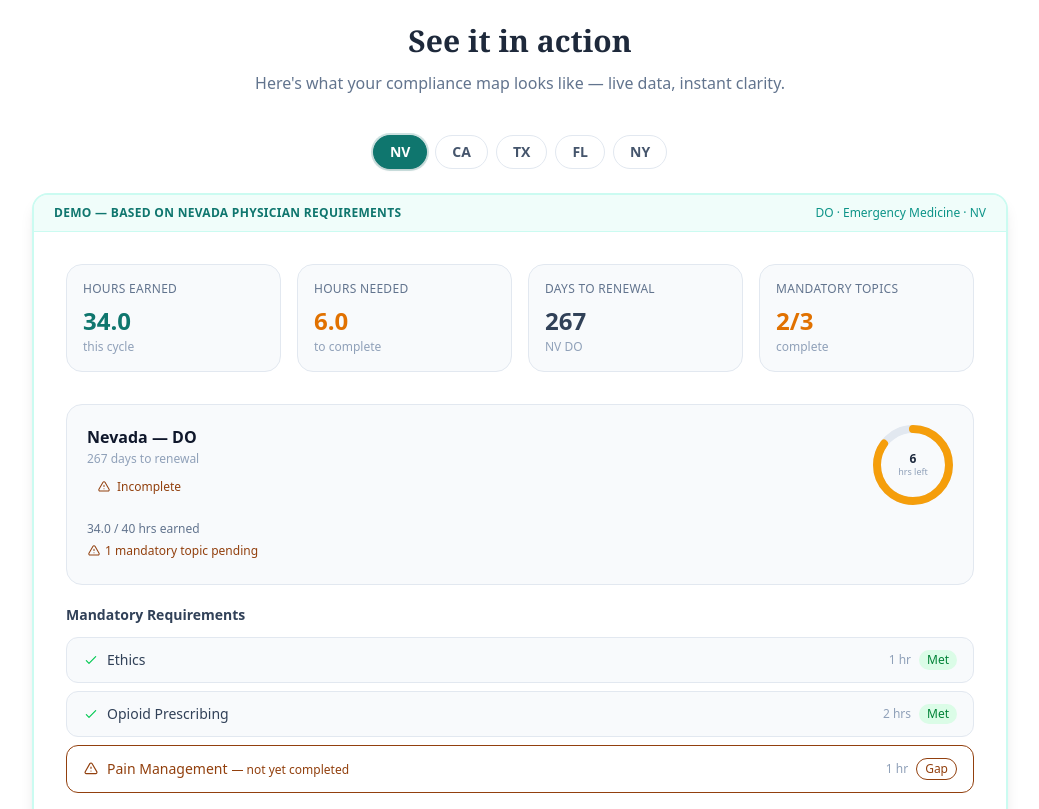
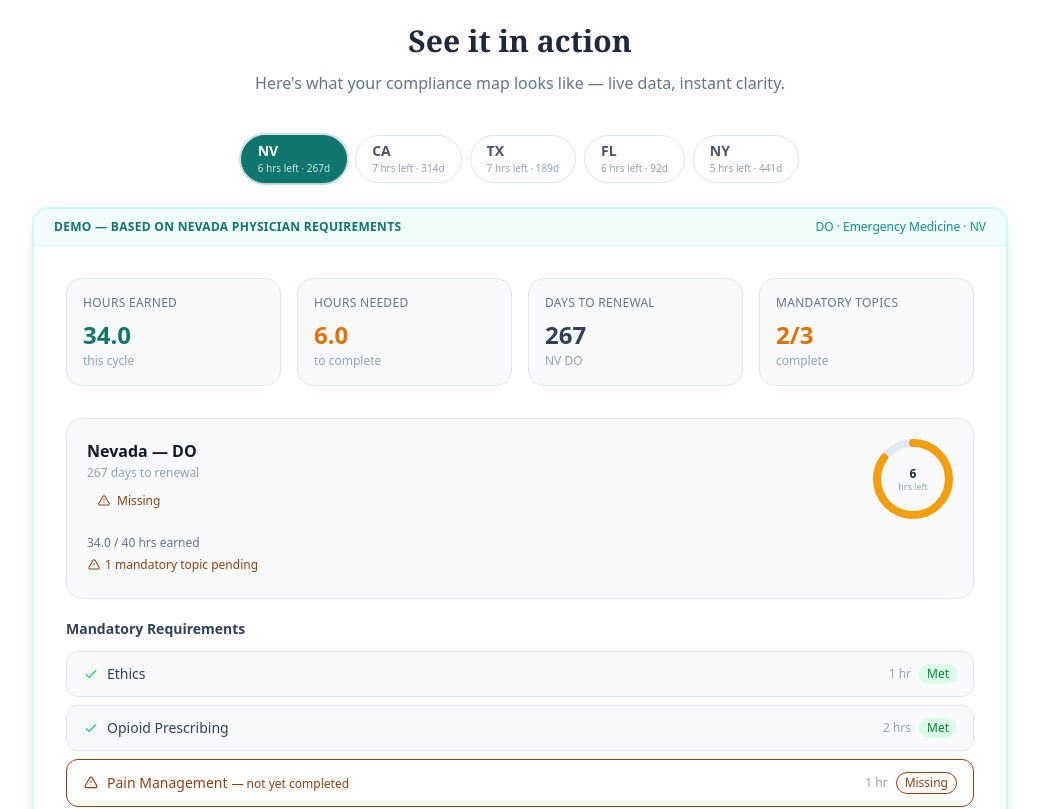
Before and after one commit to michaelrushtonjr/clearcme-site, a Next.js app: page / in a window 1280 px wide. Shown: the part 2240-3049 px from the top of the page, without its empty margins (120-1159 px from the left). Built offline with nearby package versions, Linux system fonts and the light colour scheme.

Commit message:
feat: clarify dashboard next actions and status labels

```diff
--- a/app/dashboard/compliance/page.tsx
+++ b/app/dashboard/compliance/page.tsx
@@ -89,6 +89,28 @@ const TONE: Record<string, { bg: string; text: string; border: string; bar: stri
   "warn-now": { bg: "bg-brand-crimsonTint", text: "text-brand-crimson",  border: "border-brand-crimsonTint", bar: "bg-brand-crimson" },
   due:        { bg: "bg-brand-crimsonTint", text: "text-brand-crimson",  border: "border-brand-crimsonTint", bar: "bg-brand-crimson" },
 };
+
+function requirementStatusLabel({
+  isMet,
+  earned,
+  daysUntilRenewal,
+}: {
+  isMet: boolean;
+  earned: number;
+  daysUntilRenewal: number | null;
+}) {
+  if (isMet) return "Met";
+  if (daysUntilRenewal !== null && daysUntilRenewal <= 90) return "Action needed";
+  if (earned > 0) return "At risk";
+  return "Missing";
+}
+
+function requirementStatusClass(label: string) {
+  if (label === "Met") return "bg-green-100 text-green-700";
+  if (label === "Action needed") return "bg-red-600 text-white";
+  if (label === "At risk") return "bg-amber-100 text-amber-800 border border-amber-200";
+  return "bg-white/70 text-brand-amber border border-brand-amberRule";
+}
 
 function RenewalCountdown({ days, percentComplete }: { days: number | null; percentComplete: number }) {
   if (days === null) return null;
@@ -474,6 +496,11 @@ export default async function CompliancePage() {
                       const topicToneKey = gap.isMet ? "met" : getUrgencyTone(daysUntilRenewal, gap.needed > 0 ? (gap.earned / gap.needed) * 100 : 0);
                       const topicTone = TONE[topicToneKey];
                       const statusIcon = gap.isMet ? "✓" : gap.earned > 0 ? "~" : "○";
+                      const statusLabel = requirementStatusLabel({
+                        isMet: gap.isMet,
+                        earned: gap.earned,
+                        daysUntilRenewal,
+                      });
                       // Mark the first unmet gap for aha-moment scroll target
                       const isFirstGap = !gap.isMet && gapIdx === mandatoryGaps.findIndex((g) => !g.isMet);
 
@@ -504,6 +531,9 @@ export default async function CompliancePage() {
                                   {gap.gap.toFixed(1)} hrs short
                                 </p>
                               )}
+                              <span className={`mt-1 inline-flex rounded-full px-2 py-0.5 text-xs font-semibold ${requirementStatusClass(statusLabel)}`}>
+                                {statusLabel}
+                              </span>
                             </div>
                           </div>
                           {/* Progress bar */}
--- a/app/dashboard/page.tsx
+++ b/app/dashboard/page.tsx
@@ -83,6 +83,8 @@ export default async function DashboardPage() {
       const isCompliant = hoursNeeded === 0 && mandatoryMet === rule.mandatoryRequirements.length;
 
       const daysUntilRenewal = license.renewalDate
+        // Server-rendered dashboard snapshot; intentionally computed at request time.
+        // eslint-disable-next-line react-hooks/purity
         ? Math.ceil((license.renewalDate.getTime() - Date.now()) / (1000 * 60 * 60 * 24))
         : null;
 
@@ -222,10 +224,11 @@ export default async function DashboardPage() {
             <AuditReadyCard />
           ) : topGaps.length > 0 ? (
             <NextActionCard
-              title={<>Complete your <em>{topGaps[0].label.split(":")[0]}</em> requirement</>}
-              body={topGaps[0].label}
+              eyebrow="Next best action"
+              title={<>Do this next: <em>{topGaps[0].label}</em></>}
+              body={<>This is your highest-priority compliance move based on deadline proximity and mandatory-topic status. Finish this first, then review the remaining {Math.max(0, allGapsCount - 1)} gap{Math.max(0, allGapsCount - 1) === 1 ? "" : "s"}.</>}
               ctaHref={topGaps[0].href}
-              ctaLabel="View compliance map"
+              ctaLabel={topGaps[0].href.startsWith("/courses/") ? "Find matching CME" : "Upload certificate"}
               source={topGaps[0].detail}
             />
           ) : null}
--- a/app/page.tsx
+++ b/app/page.tsx
@@ -241,6 +241,15 @@ function DemoSection() {
   const hoursEarned = Math.round(demo.totalHours * 0.85);
   const hoursLeft = demo.totalHours - hoursEarned;
   const ringPercent = hoursEarned / demo.totalHours;
+  const stateSummary = (state: DemoState) => {
+    const stateDemo = DEMO_STATES[state];
+    const stateMetCount = stateDemo.requirements.filter((r) => r.met).length;
+    const stateHoursLeft = stateDemo.totalHours - Math.round(stateDemo.totalHours * 0.85);
+
+    return stateMetCount === stateDemo.requirements.length
+      ? "Met"
+      : `${stateHoursLeft} hrs left · ${stateDemo.daysToRenewal}d`;
+  };
 
   return (
     <section className="py-20 bg-white">
@@ -253,20 +262,23 @@ function DemoSection() {
         </div>
 
         {/* State switcher pills */}
-        <div className="grid grid-cols-5 gap-2 mb-6 sm:flex sm:justify-center sm:flex-wrap" aria-label="Demo state selector">
+        <div className="grid grid-cols-2 gap-2 mb-6 sm:flex sm:justify-center sm:flex-wrap" aria-label="Demo state selector">
           {(["NV", "CA", "TX", "FL", "NY"] as DemoState[]).map((s) => (
             <button
               key={s}
               onClick={() => setActiveState(s)}
               type="button"
               aria-pressed={activeState === s}
-              className={`min-h-11 rounded-xl px-3 py-2 text-sm font-semibold transition-all border focus:outline-none focus:ring-2 focus:ring-brand-teal focus:ring-offset-2 sm:min-h-0 sm:rounded-full sm:px-4 sm:py-1.5 ${
+              className={`min-h-14 rounded-xl px-3 py-2 text-left text-sm font-semibold transition-all border focus:outline-none focus:ring-2 focus:ring-brand-teal focus:ring-offset-2 sm:min-h-0 sm:rounded-full sm:px-4 sm:py-2 ${
                 activeState === s
                   ? "bg-brand-teal text-white border-brand-teal shadow-sm ring-2 ring-brand-teal/20"
                   : "bg-white text-slate-600 border-slate-200 hover:border-brand-teal hover:text-brand-teal"
               }`}
             >
-              {s}
+              <span className="block leading-none">{s}</span>
+              <span className={`mt-1 block text-[10px] font-medium leading-tight ${activeState === s ? "text-white/80" : "text-slate-400"}`}>
+                {stateSummary(s)}
+              </span>
             </button>
           ))}
         </div>
@@ -314,7 +326,7 @@ function DemoSection() {
                     }`}
                   >
                     {metCount === totalCount ? <CheckIcon className="w-3.5 h-3.5" /> : <WarningIcon className="w-3.5 h-3.5" />}
-                    {metCount === totalCount ? "Compliant" : "Incomplete"}
+                    {metCount === totalCount ? "Met" : demo.daysToRenewal < 120 ? "Action needed" : "Missing"}
                   </span>
                 </div>
                 {/* Ring SVG */}
@@ -381,7 +393,7 @@ function DemoSection() {
                         req.met ? "bg-green-100 text-green-700" : "bg-white/70 text-brand-amber border border-brand-amberRule"
                       }`}
                     >
-                      {req.met ? "Met" : "Gap"}
+                      {req.met ? "Met" : demo.daysToRenewal < 120 ? "Action needed" : "Missing"}
                     </span>
                   </div>
                 </div>
```
